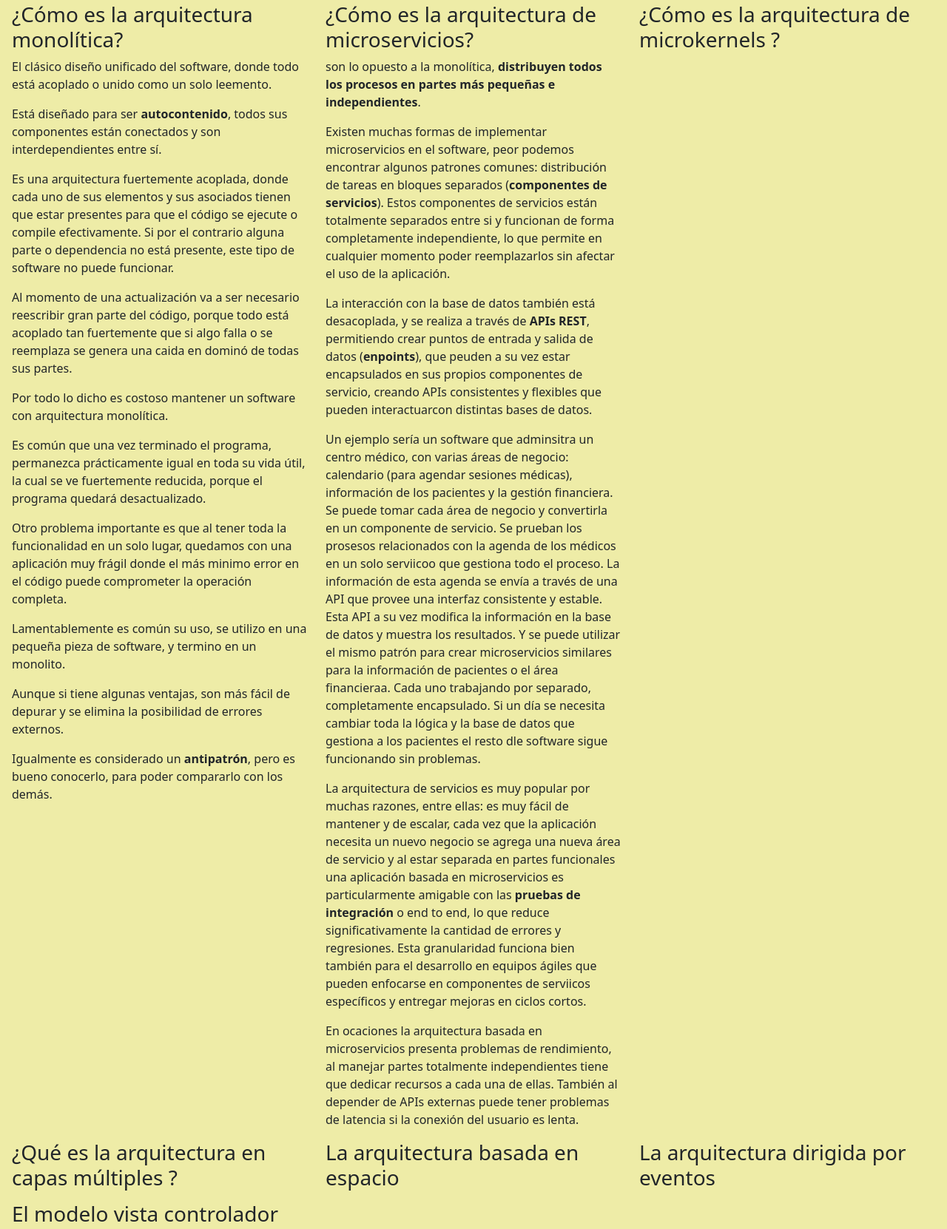
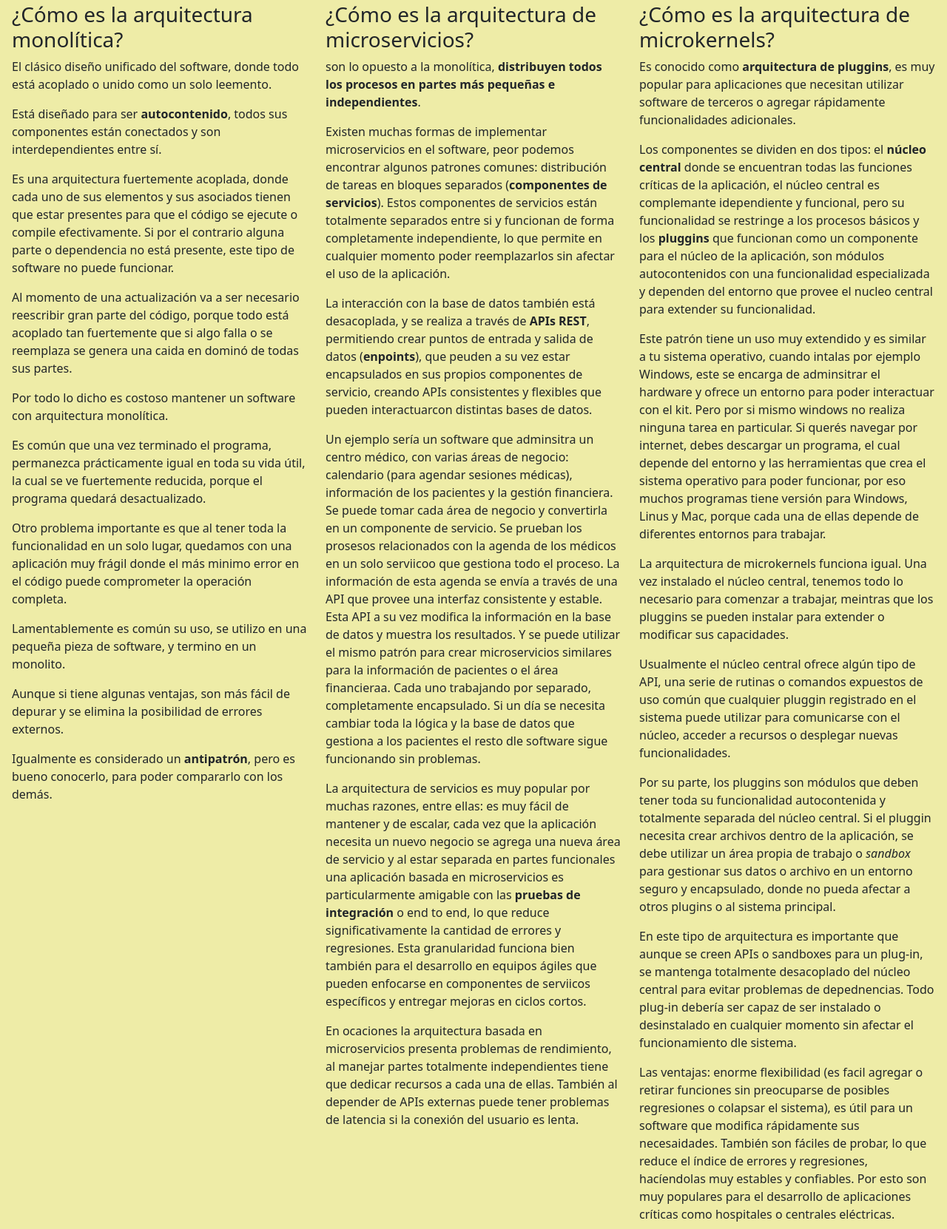
Before and after one commit to eugenia1984/arquitectura-de-software-patrones, a plain HTML site: page curso_arquitectura_patrones_esencial/index.html in a window 1280 px wide. Shown: the part 1575-3237 px from the top of the page at 74% size. Drawn offline with nearby package versions, Linux system fonts and the light colour scheme.

Commit message:
update microkernels

```diff
--- a/curso_arquitectura_patrones_esencial/index.html
+++ b/curso_arquitectura_patrones_esencial/index.html
@@ -133,8 +133,16 @@
             <p>En ocaciones la arquitectura basada en microservicios presenta problemas de rendimiento, al manejar partes totalmente independientes tiene que dedicar recursos a cada una de ellas. También al depender de APIs externas puede tener problemas de latencia si la conexión del usuario es lenta.</p>
           </section>
           <section class="col col-sm-12 col-md-6 col-lg-4">
-            <h3>¿Cómo es la arquitectura de microkernels ?</h3>
-            <p> </p>
+            <h3>¿Cómo es la arquitectura de microkernels?</h3>
+            <p>Es conocido como <strong>arquitectura de pluggins</strong>, es muy popular para aplicaciones que necesitan utilizar software de terceros o agregar rápidamente funcionalidades adicionales.</p>
+            <p>Los componentes se dividen en dos tipos: el <strong>núcleo central</strong> donde se encuentran todas las funciones críticas de la aplicación, el núcleo central es complemante idependiente y funcional, pero su funcionalidad se restringe a los procesos básicos y los <strong>pluggins</strong> que funcionan como un componente para el núcleo de la aplicación, son módulos autocontenidos con una funcionalidad especializada y dependen del entorno que provee el nucleo central para extender su funcionalidad.</p>
+            <p>Este patrón tiene un uso muy extendido y es similar a tu sistema operativo, cuando intalas por ejemplo Windows, este se encarga de adminsitrar el hardware y ofrece un entorno para poder interactuar con el kit. Pero por si mismo windows no realiza ninguna tarea en particular. Si querés navegar por internet, debes descargar un programa, el cual depende del entorno y las herramientas que crea el sistema operativo para poder funcionar, por eso muchos programas tiene versión para Windows, Linus y Mac, porque cada una de ellas depende de diferentes entornos para trabajar.</p>
+            <p>La arquitectura de microkernels funciona igual. Una vez instalado el núcleo central, tenemos todo lo necesario para comenzar a trabajar, meintras que los pluggins se pueden instalar para extender o modificar sus capacidades.</p>
+            <p>Usualmente el núcleo central ofrece algún tipo de API, una serie de rutinas o comandos expuestos de uso común que cualquier pluggin registrado en el sistema puede utilizar para comunicarse con el núcleo, acceder a recursos o desplegar nuevas funcionalidades.</p>
+            <p>Por su parte, los pluggins son módulos que deben tener toda su funcionalidad autocontenida y totalmente separada del núcleo central. Si el pluggin necesita crear archivos dentro de la aplicación, se debe utilizar un área propia de trabajo o <i>sandbox</i> para gestionar sus datos o archivo en un entorno seguro y encapsulado, donde no pueda afectar a otros plugins o al sistema principal.</p>
+            <p>En este tipo de arquitectura es importante que aunque se creen APIs o sandboxes para un plug-in, se mantenga totalmente desacoplado del núcleo central para evitar problemas de depednencias. Todo plug-in debería ser capaz de ser instalado o desinstalado en cualquier momento sin afectar el funcionamiento dle sistema.</p>
+            <p>Las ventajas: enorme flexibilidad (es facil agregar o retirar funciones sin preocuparse de posibles regresiones o colapsar el sistema), es útil para un software que modifica rápidamente sus necesaidades. También son fáciles de probar, lo que reduce el índice de errores y regresiones, hacíendolas muy estables y confiables. Por esto son muy populares para el desarrollo de aplicaciones críticas como hospitales o centrales eléctricas.</p>
+            <p>Su debilidad: al estar todo centralizado en un núcleo principal, no son fáciles de escalar para uso masivo. También requiere de un gran esfuerzo técnico (el núcleo central debe ser muy estable y necesita una API consistente y un sistema robusto y encasulado para que los plug-ins puedan funcionar adecuadamente).</p>
           </section>
           <section class="col col-sm-12 col-md-6 col-lg-4">
              <h3>¿Qué es la arquitectura en capas múltiples ?</h3>
```
